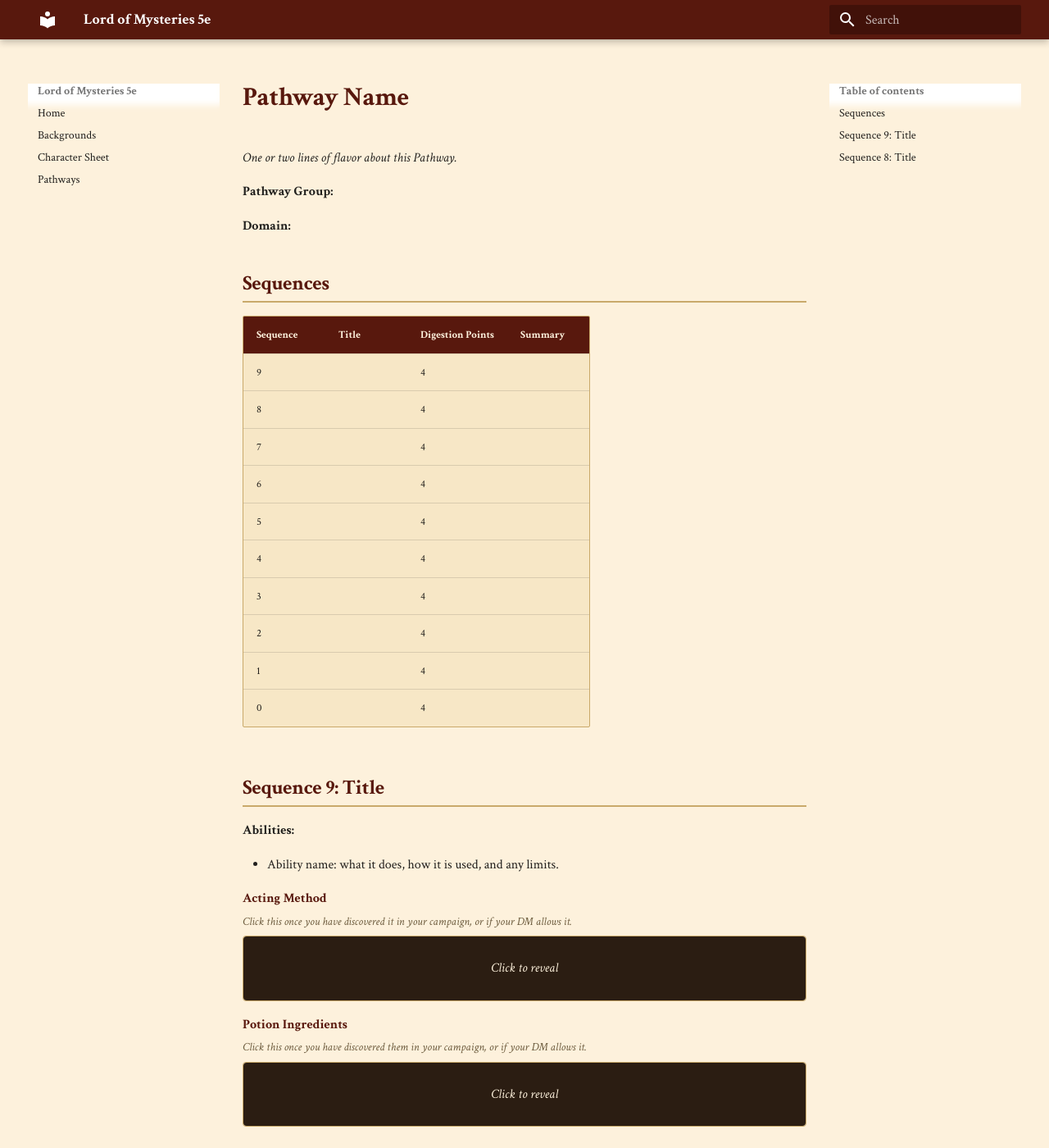
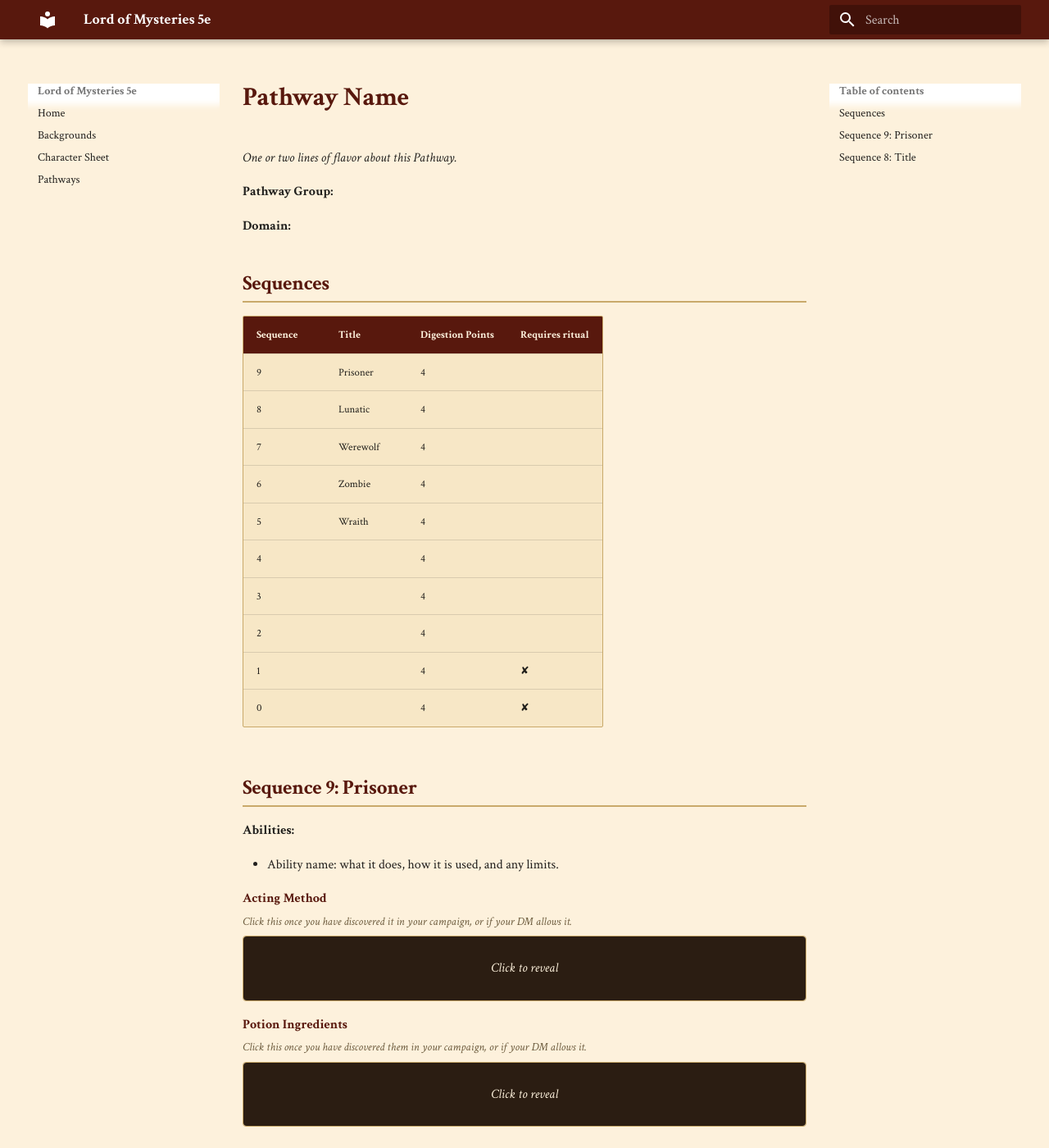
Before and after one commit to TwilightHermit/lotm-wiki, an MkDocs documentation site: the page built from docs/pathways/Prisoner_pathway.md, in a window 1280 px wide and 1400 px high. Shown: the whole window at 82% size. Built offline with MkDocs 1.6.1 and Material for MkDocs 9.7.7, drawn with Linux system fonts in a browser that asks for light colours.

Commit message:
Revise sequences in Prisoner pathway
Updated sequences in Prisoner pathway with titles and ritual requirements.

```diff
--- a/docs/pathways/example-pathway.md
+++ b/docs/pathways/Prisoner_pathway.md
@@ -8,20 +8,20 @@
 
 ## Sequences
 
-| Sequence | Title | Digestion Points | Summary |
+| Sequence | Title | Digestion Points | Requires ritual |
 |---|---|---|---|
-| 9 | | 4 | |
-| 8 | | 4 | |
-| 7 | | 4 | |
-| 6 | | 4 | |
-| 5 | | 4 | |
+| 9 | Prisoner | 4 | |
+| 8 | Lunatic  | 4 | |
+| 7 | Werewolf | 4 | |
+| 6 | Zombie | 4 | |
+| 5 | Wraith | 4 | |
 | 4 | | 4 | |
 | 3 | | 4 | |
 | 2 | | 4 | |
-| 1 | | 4 | |
-| 0 | | 4 | |
+| 1 | | 4 | ✘ |
+| 0 | | 4 | ✘ |
 
-## Sequence 9: Title
+## Sequence 9: Prisoner
 
 **Abilities:**
 
```
